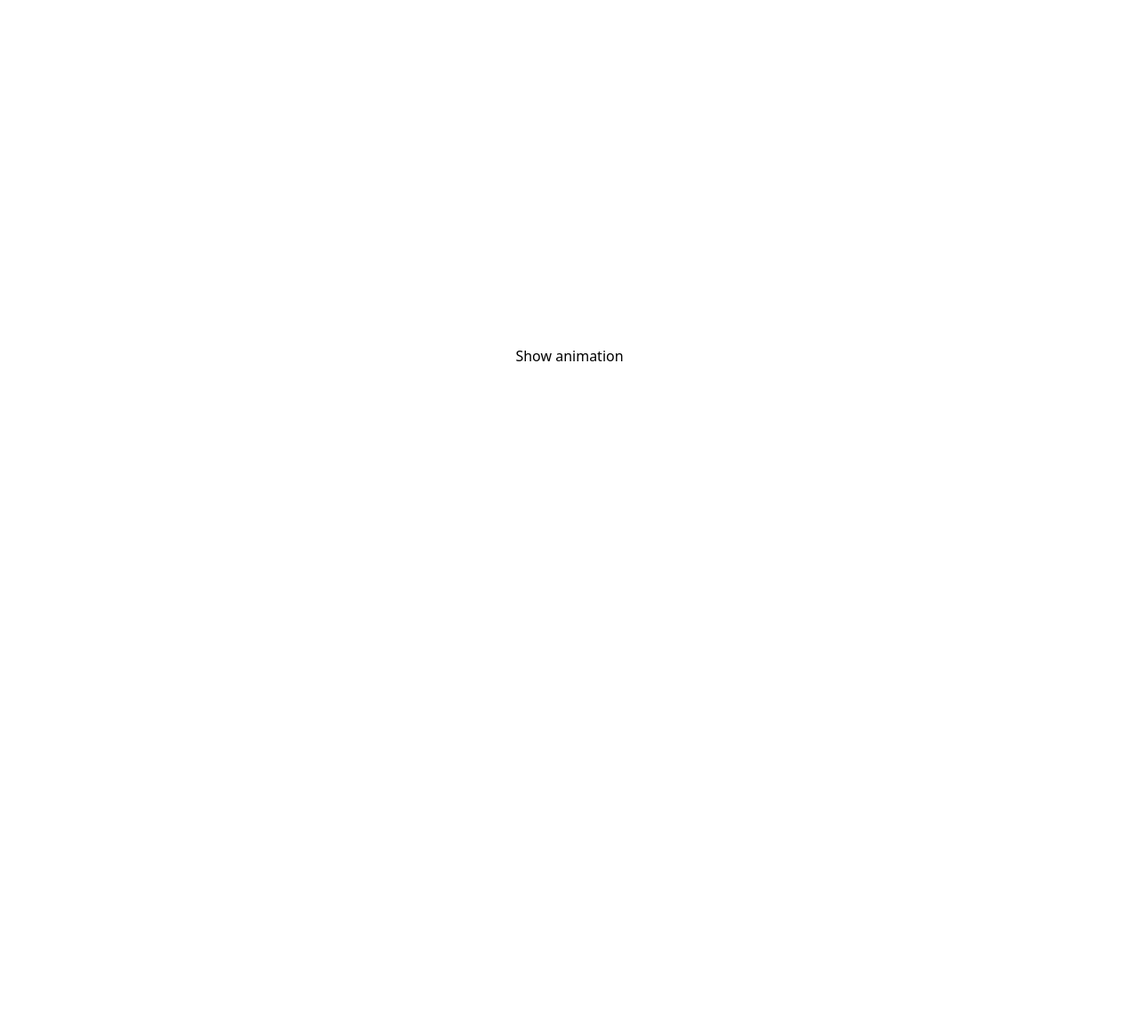
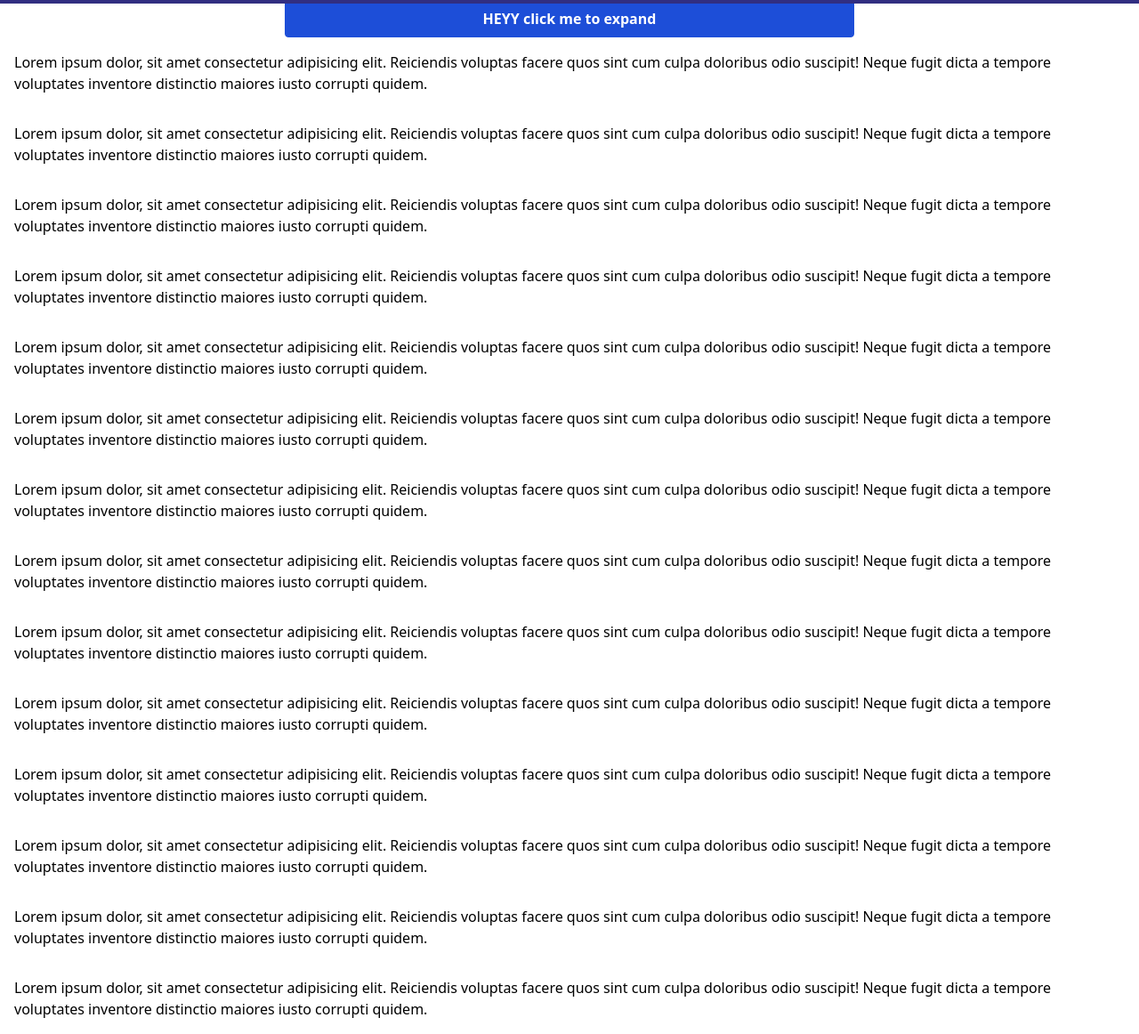
Before and after one commit to Omkar-Jawalkar/ReactPaintboard, a React (Vite) app: page / in a window 1280 px wide. Shown: the whole page at 89% size. Before the commit the page ends 800 px from the top, so only its background shows below. Built offline with nearby package versions, Linux system fonts and the light colour scheme.

Commit message:
good progress

```diff
--- a/src/pages/FramerMotionPractice/FramerMotionPractice.jsx
+++ b/src/pages/FramerMotionPractice/FramerMotionPractice.jsx
@@ -1,10 +1,20 @@
-import { AnimatePresence, motion } from 'framer-motion';
+import { AnimatePresence, motion, useScroll } from 'framer-motion';
 import { useState } from 'react';
 
 const FramerMotionPractice = () => {
    const [show, setShow] = useState(false);
+   const [show2, setShow2] = useState(false);
+   const { scrollYProgress } = useScroll();
    return (
-      <div className=" w-full min-h-screen flex flex-col justify-center items-center  ">
+      <>
+         <motion.div
+            style={{
+               scaleX: scrollYProgress,
+               transformOrigin: '0%',
+            }}
+            className="fixed top-0 h-1 left-0  right-0 bg-indigo-900"
+         ></motion.div>
+         <div className=" w-full min-h-screen flex flex-col  justify-center items-center  ">
             <AnimatePresence>
                {show ? (
                   <motion.h1
@@ -43,14 +53,164 @@ const FramerMotionPractice = () => {
                ) : null}
             </AnimatePresence>
 
-         <button
+            <motion.button
+               initial={{ opacity: 1 }}
+               whileHover={{
+                  scale: 1.1,
+               }}
+               transition={{
+                  layout: {
+                     duration: 1,
+                     type: 'spring',
+                  },
+               }}
+               layout
+               onClick={() => {
+                  setShow2(!show2);
+               }}
+               className="bg-blue-700 mx-4 w-1/2 text-white font-bold py-2 px-4 border border-blue-700 hover:border-blue-800 rounded"
+            >
+               HEYY click me to expand
+               {show2 ? (
+                  <motion.p
+                     initial={{ opacity: 0 }}
+                     animate={{ opacity: 1 }}
+                     className="p-4"
+                  >
+                     Lorem ipsum dolor, sit amet consectetur adipisicing elit.
+                     Quae excepturi provident minus enim libero velit,
+                     laboriosam rem, eos odit quibusdam ex earum. Distinctio
+                     nihil reiciendis quod voluptates? Odio, veniam molestias.
+                     Lorem ipsum dolor sit amet consectetur adipisicing elit.
+                     Reprehenderit doloribus temporibus quibusdam optio quas,
+                     minus cumque officiis, laudantium quos ex, quia vero
+                     perferendis fuga similique numquam? Nulla eum officia
+                     provident!
+                  </motion.p>
+               ) : null}
+            </motion.button>
+
+            <p className="p-4">
+               {' '}
+               Lorem ipsum dolor, sit amet consectetur adipisicing elit.
+               Reiciendis voluptas facere quos sint cum culpa doloribus odio
+               suscipit! Neque fugit dicta a tempore voluptates inventore
+               distinctio maiores iusto corrupti quidem.
+            </p>
+
+            <p className="p-4">
+               {' '}
+               Lorem ipsum dolor, sit amet consectetur adipisicing elit.
+               Reiciendis voluptas facere quos sint cum culpa doloribus odio
+               suscipit! Neque fugit dicta a tempore voluptates inventore
+               distinctio maiores iusto corrupti quidem.
+            </p>
+
+            <p className="p-4">
+               {' '}
+               Lorem ipsum dolor, sit amet consectetur adipisicing elit.
+               Reiciendis voluptas facere quos sint cum culpa doloribus odio
+               suscipit! Neque fugit dicta a tempore voluptates inventore
+               distinctio maiores iusto corrupti quidem.
+            </p>
+
+            <p className="p-4">
+               {' '}
+               Lorem ipsum dolor, sit amet consectetur adipisicing elit.
+               Reiciendis voluptas facere quos sint cum culpa doloribus odio
+               suscipit! Neque fugit dicta a tempore voluptates inventore
+               distinctio maiores iusto corrupti quidem.
+            </p>
+
+            <p className="p-4">
+               {' '}
+               Lorem ipsum dolor, sit amet consectetur adipisicing elit.
+               Reiciendis voluptas facere quos sint cum culpa doloribus odio
+               suscipit! Neque fugit dicta a tempore voluptates inventore
+               distinctio maiores iusto corrupti quidem.
+            </p>
+
+            <p className="p-4">
+               {' '}
+               Lorem ipsum dolor, sit amet consectetur adipisicing elit.
+               Reiciendis voluptas facere quos sint cum culpa doloribus odio
+               suscipit! Neque fugit dicta a tempore voluptates inventore
+               distinctio maiores iusto corrupti quidem.
+            </p>
+
+            <p className="p-4">
+               {' '}
+               Lorem ipsum dolor, sit amet consectetur adipisicing elit.
+               Reiciendis voluptas facere quos sint cum culpa doloribus odio
+               suscipit! Neque fugit dicta a tempore voluptates inventore
+               distinctio maiores iusto corrupti quidem.
+            </p>
+
+            <p className="p-4">
+               {' '}
+               Lorem ipsum dolor, sit amet consectetur adipisicing elit.
+               Reiciendis voluptas facere quos sint cum culpa doloribus odio
+               suscipit! Neque fugit dicta a tempore voluptates inventore
+               distinctio maiores iusto corrupti quidem.
+            </p>
+
+            <p className="p-4">
+               {' '}
+               Lorem ipsum dolor, sit amet consectetur adipisicing elit.
+               Reiciendis voluptas facere quos sint cum culpa doloribus odio
+               suscipit! Neque fugit dicta a tempore voluptates inventore
+               distinctio maiores iusto corrupti quidem.
+            </p>
+
+            <p className="p-4">
+               {' '}
+               Lorem ipsum dolor, sit amet consectetur adipisicing elit.
+               Reiciendis voluptas facere quos sint cum culpa doloribus odio
+               suscipit! Neque fugit dicta a tempore voluptates inventore
+               distinctio maiores iusto corrupti quidem.
+            </p>
+
+            <p className="p-4">
+               {' '}
+               Lorem ipsum dolor, sit amet consectetur adipisicing elit.
+               Reiciendis voluptas facere quos sint cum culpa doloribus odio
+               suscipit! Neque fugit dicta a tempore voluptates inventore
+               distinctio maiores iusto corrupti quidem.
+            </p>
+
+            <p className="p-4">
+               {' '}
+               Lorem ipsum dolor, sit amet consectetur adipisicing elit.
+               Reiciendis voluptas facere quos sint cum culpa doloribus odio
+               suscipit! Neque fugit dicta a tempore voluptates inventore
+               distinctio maiores iusto corrupti quidem.
+            </p>
+
+            <p className="p-4">
+               {' '}
+               Lorem ipsum dolor, sit amet consectetur adipisicing elit.
+               Reiciendis voluptas facere quos sint cum culpa doloribus odio
+               suscipit! Neque fugit dicta a tempore voluptates inventore
+               distinctio maiores iusto corrupti quidem.
+            </p>
+
+            <p className="p-4">
+               {' '}
+               Lorem ipsum dolor, sit amet consectetur adipisicing elit.
+               Reiciendis voluptas facere quos sint cum culpa doloribus odio
+               suscipit! Neque fugit dicta a tempore voluptates inventore
+               distinctio maiores iusto corrupti quidem.
+            </p>
+
+            {/* <button
             onClick={() => {
                setShow(!show);
             }}
          >
             Show animation
-         </button>
+         </button> */}
          </div>
+      </>
    );
 };
 
```
Lines whose indentation alone changed are shown as unchanged.
